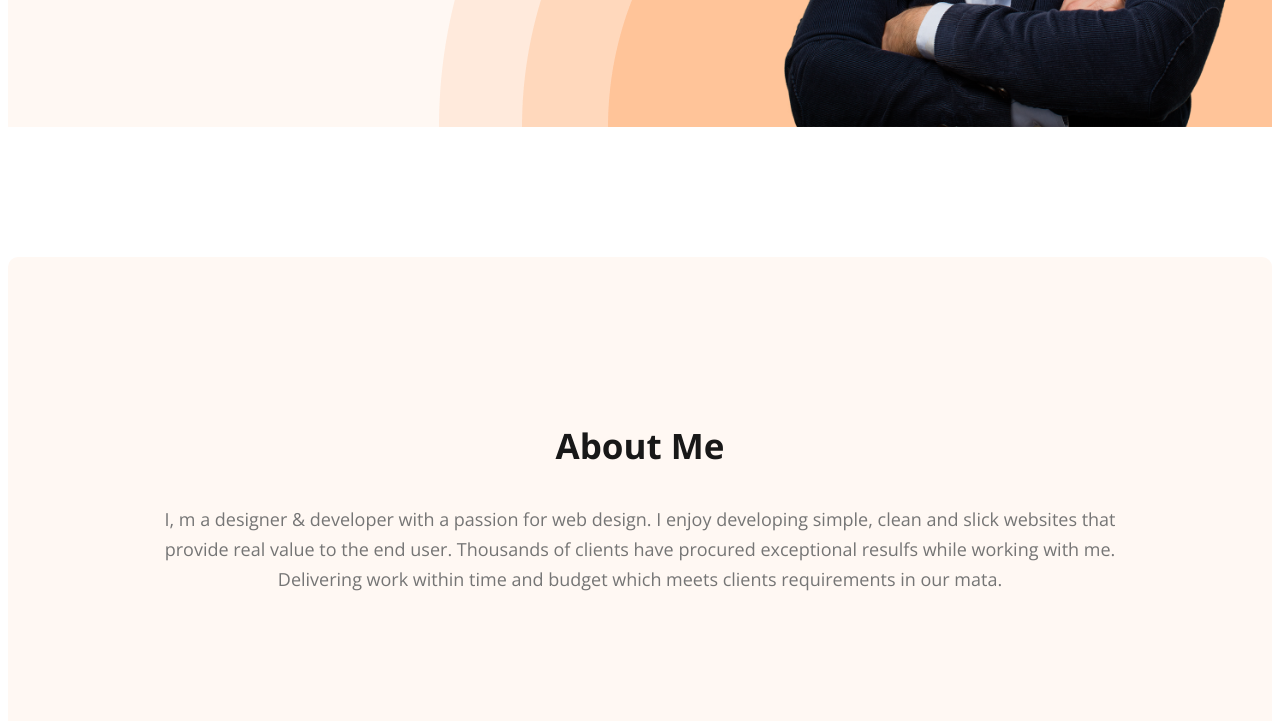
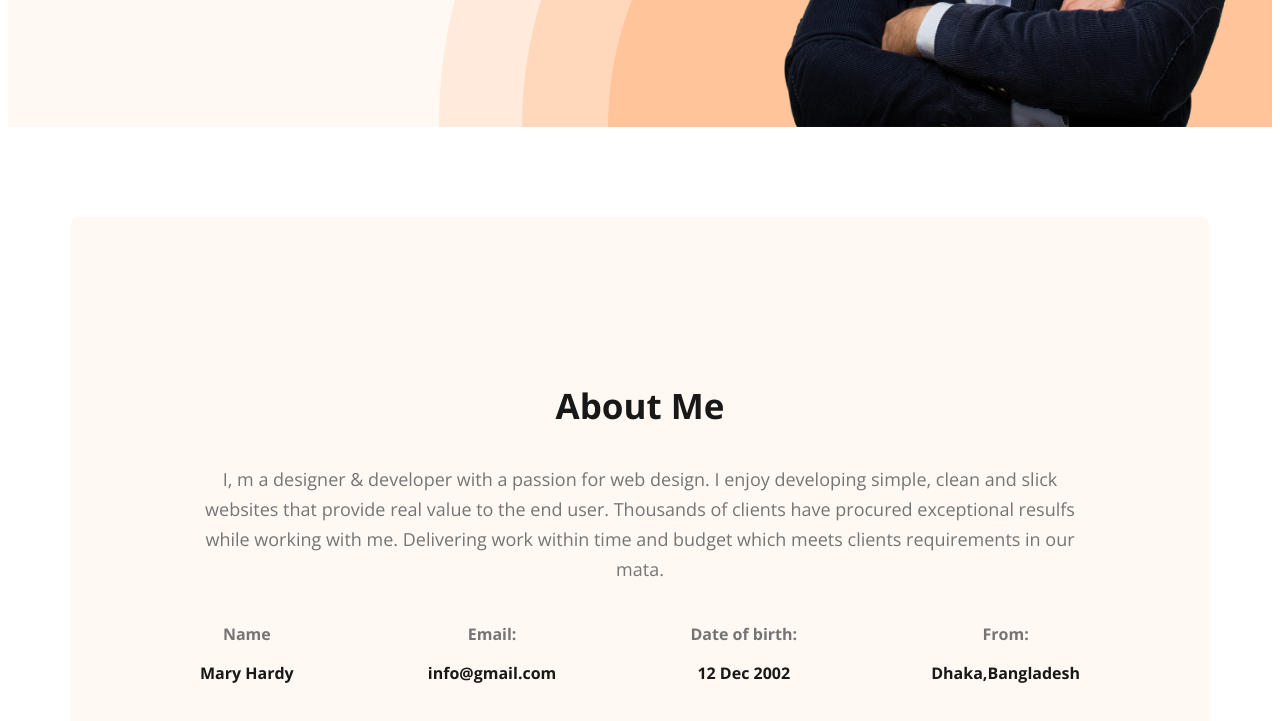
Before and after one commit to fahimislamam/Module-5, a plain HTML site: page index.html in a window 1280 px wide. Shown: the part 641-1362 px from the top of the page. Drawn offline with nearby package versions, Linux system fonts and the light colour scheme.

Commit message:
about info added

```diff
--- a/index.html
+++ b/index.html
@@ -41,6 +41,24 @@
           while working with me. Delivering work within time and budget which
           meets clients requirements in our mata.
         </p>
+        <div class="about-info_container">
+            <div class="about-info">
+                <h4 class="info-title">Name</h4>
+                <p class="info-descripe">Mary Hardy</p>
+            </div>
+            <div class="about-info">
+                <h4 class="info-title">Email:</h4>
+                <p class="info-descripe">info@gmail.com</p>
+            </div>
+            <div class="about-info">
+                <h4 class="info-title">Date of birth:</h4>
+                <p class="info-descripe">12 Dec 2002</p>
+            </div>
+            <div class="about-info">
+                <h4 class="info-title">From:</h4>
+                <p class="info-descripe">Dhaka,Bangladesh</p>
+            </div>
+        </div>
       </section>
     </main>
   </body>
--- a/style/portfolio.css
+++ b/style/portfolio.css
@@ -108,6 +108,11 @@ nav a {
 .banner-descripe {
     margin-top: 5px;
 }
+/* main section style */
+main{
+    max-width: 1140px;
+    margin: 0 auto
+}
 
 /* about section styles*/
 .about {
@@ -118,5 +123,20 @@ nav a {
     -ms-border-radius: 10px;
     -o-border-radius: 10px;
     background: #fff8f3;
-    margin: 130px 0;
+    margin: 90px 0;
 }
+.about-info_container{
+    display: flex;
+    justify-content: space-between;
+}
+.about-info{
+    text-align: center;
+}
+.info-title{
+    color:#757575;
+}
+.info-descripe{
+    line-height:15px;
+    color: #181818;
+    font-weight: bold;
+}
```
